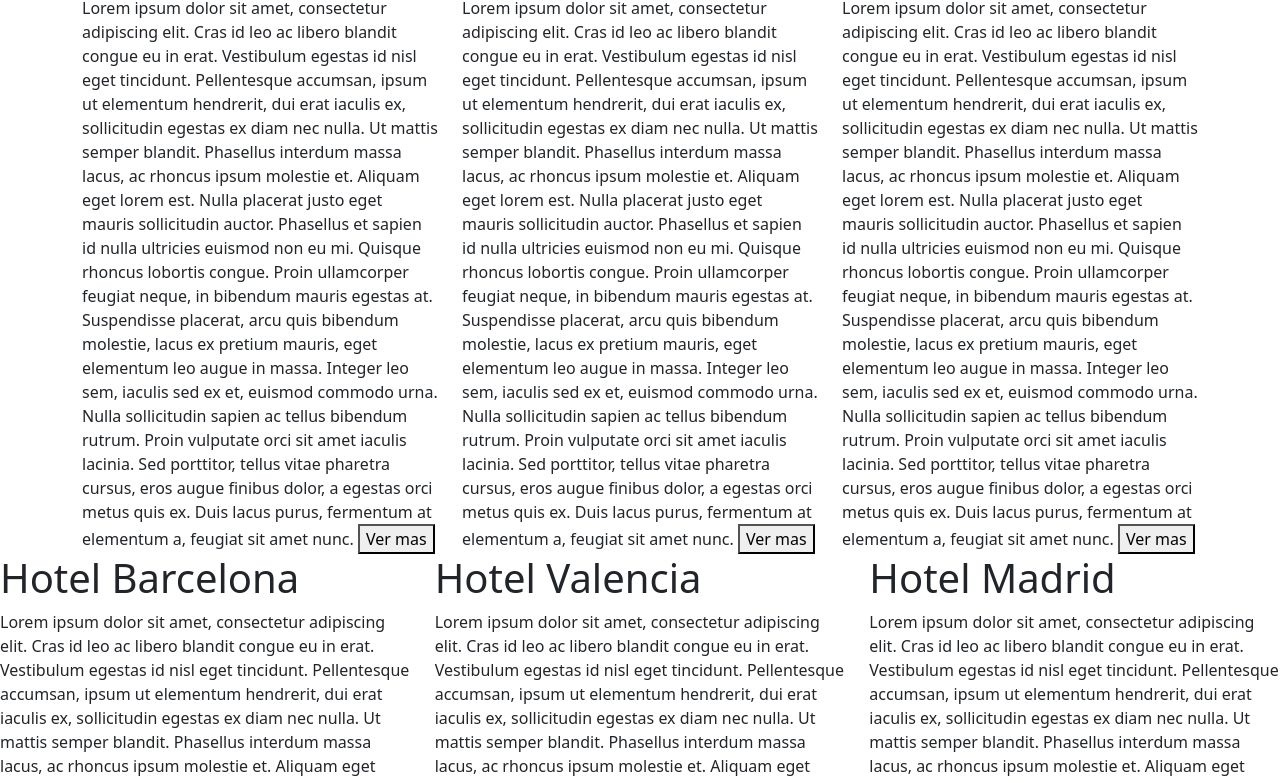
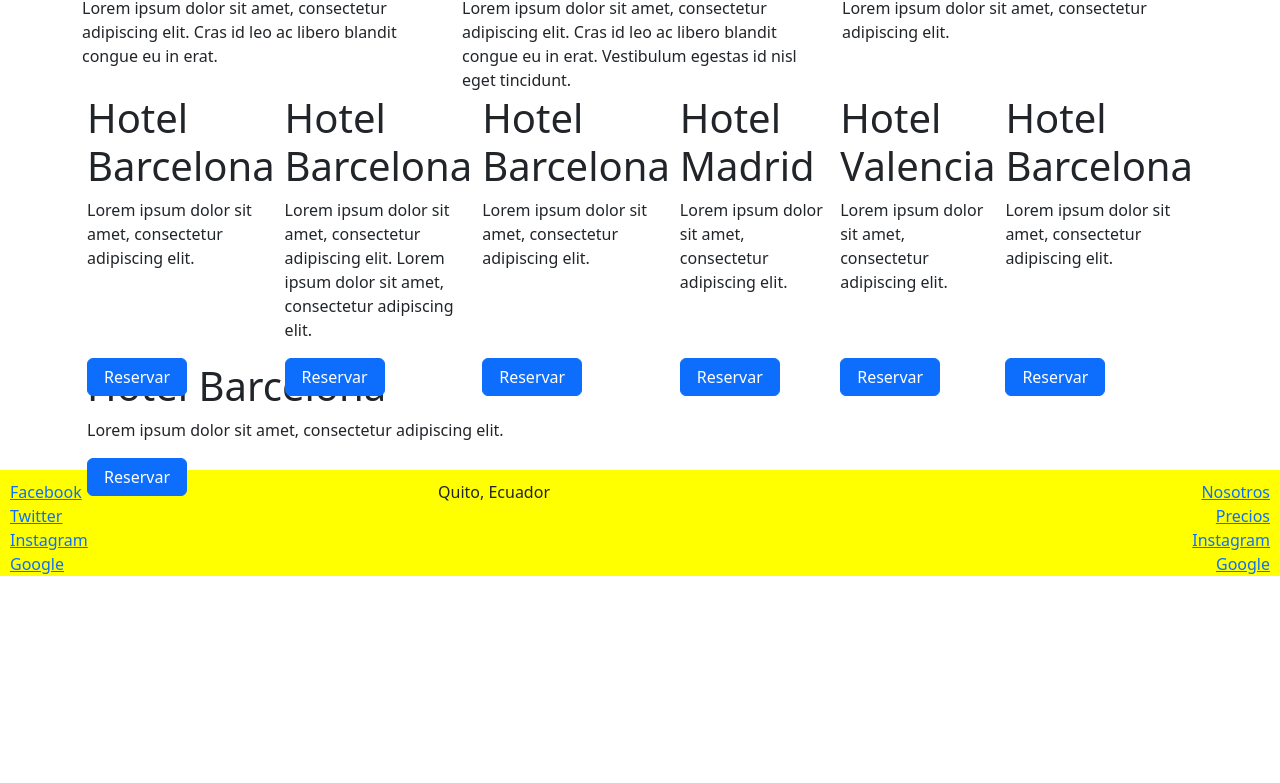
Before and after one commit to respincruz/Coursera-Fullstack-Austral, a website: page index.html in a window 1280 px wide. Shown: the part 650-1433 px from the top of the page. After the commit the page ends 1226 px from the top, so only its background shows below. Drawn offline with nearby package versions, Linux system fonts and the light colour scheme.

Commit message:
version final modulo 1

```diff
--- /dev/null
+++ b/css/main.css
@@ -0,0 +1,19 @@
+.jumbotron{
+    background-color: yellow;
+    color: black;
+}
+footer{
+    padding: 10px 10px 0px 10px;
+    background-color: yellow;
+    margin-bottom: 0px;
+    margin-top: 10px;
+}
+.card-hotel{
+    flex: 1 150px;
+    padding: 2px 5px;
+}
+.btn-reserva{
+    width: 100px;
+    position: absolute;
+
+}
--- a/index.html
+++ b/index.html
@@ -5,10 +5,11 @@
     <meta name="viewport" content="width=device-width, initial-scale=1">
     <title>Bootstrap demo</title>
     <link href="node_modules/bootstrap/dist/css/bootstrap.min.css" rel="stylesheet" integrity="sha384-T3c6CoIi6uLrA9TneNEoa7RxnatzjcDSCmG1MXxSR1GAsXEV/Dwwykc2MPK8M2HN" crossorigin="anonymous">
+    <link href="css/main.css" rel="stylesheet">
   </head>
   <body>
-    <div class="container my-5">
-      <div class="p-5 text-center bg-body-tertiary rounded-3">
+    <div class="container my-5 jumbotron">
+      <div class="p-5 text-center rounded-3">
         <svg class="bi mt-4 mb-3" style="color: var(--bs-indigo);" width="100" height="100"><use xlink:href="#bootstrap"></use></svg>
         <h1 class="text-body-emphasis">Hoteles</h1>
         <p class="col-lg-8 mx-auto fs-5 text-muted">
@@ -27,33 +28,107 @@
     </div>
     <div class="container">
       <div class="row">
-        <div class="col"><h1>Hotel Barcelona</h1>
-          Lorem ipsum dolor sit amet, consectetur adipiscing elit. Cras id leo ac libero blandit congue eu in erat. Vestibulum egestas id nisl eget tincidunt. Pellentesque accumsan, ipsum ut elementum hendrerit, dui erat iaculis ex, sollicitudin egestas ex diam nec nulla. Ut mattis semper blandit. Phasellus interdum massa lacus, ac rhoncus ipsum molestie et. Aliquam eget lorem est. Nulla placerat justo eget mauris sollicitudin auctor. Phasellus et sapien id nulla ultricies euismod non eu mi. Quisque rhoncus lobortis congue. Proin ullamcorper feugiat neque, in bibendum mauris egestas at. Suspendisse placerat, arcu quis bibendum molestie, lacus ex pretium mauris, eget elementum leo augue in massa. Integer leo sem, iaculis sed ex et, euismod commodo urna. Nulla sollicitudin sapien ac tellus bibendum rutrum. Proin vulputate orci sit amet iaculis lacinia. Sed porttitor, tellus vitae pharetra cursus, eros augue finibus dolor, a egestas orci metus quis ex. Duis lacus purus, fermentum at elementum a, feugiat sit amet nunc.
-          <button>Ver mas</button>
+        <div class="col"><h1>Como funciona</h1>
+          Lorem ipsum dolor sit amet, consectetur adipiscing elit. Cras id leo ac libero blandit congue eu in erat.
         </div>
-        <div class="col"><h1>Hotel Valencia</h1>
-          Lorem ipsum dolor sit amet, consectetur adipiscing elit. Cras id leo ac libero blandit congue eu in erat. Vestibulum egestas id nisl eget tincidunt. Pellentesque accumsan, ipsum ut elementum hendrerit, dui erat iaculis ex, sollicitudin egestas ex diam nec nulla. Ut mattis semper blandit. Phasellus interdum massa lacus, ac rhoncus ipsum molestie et. Aliquam eget lorem est. Nulla placerat justo eget mauris sollicitudin auctor. Phasellus et sapien id nulla ultricies euismod non eu mi. Quisque rhoncus lobortis congue. Proin ullamcorper feugiat neque, in bibendum mauris egestas at. Suspendisse placerat, arcu quis bibendum molestie, lacus ex pretium mauris, eget elementum leo augue in massa. Integer leo sem, iaculis sed ex et, euismod commodo urna. Nulla sollicitudin sapien ac tellus bibendum rutrum. Proin vulputate orci sit amet iaculis lacinia. Sed porttitor, tellus vitae pharetra cursus, eros augue finibus dolor, a egestas orci metus quis ex. Duis lacus purus, fermentum at elementum a, feugiat sit amet nunc.
-          <button>Ver mas</button>
+        <div class="col"><h1>Donde reservo</h1>
+          Lorem ipsum dolor sit amet, consectetur adipiscing elit. Cras id leo ac libero blandit congue eu in erat. Vestibulum egestas id nisl eget tincidunt.
         </div>
-        <div class="col"><h1>Hotel Madrid</h1>
-          Lorem ipsum dolor sit amet, consectetur adipiscing elit. Cras id leo ac libero blandit congue eu in erat. Vestibulum egestas id nisl eget tincidunt. Pellentesque accumsan, ipsum ut elementum hendrerit, dui erat iaculis ex, sollicitudin egestas ex diam nec nulla. Ut mattis semper blandit. Phasellus interdum massa lacus, ac rhoncus ipsum molestie et. Aliquam eget lorem est. Nulla placerat justo eget mauris sollicitudin auctor. Phasellus et sapien id nulla ultricies euismod non eu mi. Quisque rhoncus lobortis congue. Proin ullamcorper feugiat neque, in bibendum mauris egestas at. Suspendisse placerat, arcu quis bibendum molestie, lacus ex pretium mauris, eget elementum leo augue in massa. Integer leo sem, iaculis sed ex et, euismod commodo urna. Nulla sollicitudin sapien ac tellus bibendum rutrum. Proin vulputate orci sit amet iaculis lacinia. Sed porttitor, tellus vitae pharetra cursus, eros augue finibus dolor, a egestas orci metus quis ex. Duis lacus purus, fermentum at elementum a, feugiat sit amet nunc.
-          <button>Ver mas</button>
+        <div class="col"><h1>Como pago</h1>
+          Lorem ipsum dolor sit amet, consectetur adipiscing elit.
+        </div>
+      </div>
+
+      <div class="d-flex flex-wrap flex-row-reverse">
+        <div class=" card-hotel d-flex flex-column justify-content-between">
+          <div>
+          <h1>Hotel Barcelona</h1>
+          <p>Lorem ipsum dolor sit amet, consectetur adipiscing elit. </p>
+          </div>
+          <div>
+            <div>
+          <button class="btn btn-primary btn-reserva">Reservar</button>
+        </div>
+        </div>
+        </div>
+        <div class=" card-hotel d-flex flex-column justify-content-between">
+          <div>
+          <h1>Hotel Valencia</h1>
+          <p>Lorem ipsum dolor sit amet, consectetur adipiscing elit. </p>
+          </div>
+          <div>
+          <button class="btn btn-primary btn-reserva">Reservar</button>
+          </div>
+        </div>
+        <div class=" card-hotel d-flex flex-column justify-content-between">
+          <div>
+            <h1>Hotel Madrid</h1>
+          <p>Lorem ipsum dolor sit amet, consectetur adipiscing elit. </p>
+          </div>
+          <div>
+          <button class="btn btn-primary btn-reserva">Reservar</button>
+          </div>
+        </div>
+        <div class=" card-hotel d-flex flex-column justify-content-between">
+          <div>
+          <h1>Hotel Barcelona</h1>
+          <p>Lorem ipsum dolor sit amet, consectetur adipiscing elit. </p>
+        </div>
+        <div>
+          <button class="btn btn-primary btn-reserva">Reservar</button>
+        </div>
+        </div>
+        <div class=" card-hotel d-flex flex-column justify-content-between">
+          <div>
+          <h1>Hotel Barcelona</h1>
+          <p>Lorem ipsum dolor sit amet, consectetur adipiscing elit. Lorem ipsum dolor sit amet, consectetur adipiscing elit.</p>
+        </div>
+        <div>
+          <button class="btn btn-primary btn-reserva">Reservar</button>
+        </div>
+        </div>
+        <div class=" card-hotel d-flex flex-column justify-content-between">
+          <div>
+          <h1>Hotel Barcelona</h1>
+          <p>Lorem ipsum dolor sit amet, consectetur adipiscing elit. </p>
+          </div>
+          <div>
+          <button class="btn btn-primary btn-reserva">Reservar</button>
+        </div>
+        </div>
+        <div class=" card-hotel d-flex flex-column justify-content-between">
+          <div><h1>Hotel Barcelona</h1>
+          <p>Lorem ipsum dolor sit amet, consectetur adipiscing elit. </p>
+          </div>
+          <div>
+          <button class="btn btn-primary btn-reserva">Reservar</button>
+        </div>
         </div>
       </div>
     </div>
 
-      <div class="row">
-      <div class="col"><h1>Hotel Barcelona</h1>
-        Lorem ipsum dolor sit amet, consectetur adipiscing elit. Cras id leo ac libero blandit congue eu in erat. Vestibulum egestas id nisl eget tincidunt. Pellentesque accumsan, ipsum ut elementum hendrerit, dui erat iaculis ex, sollicitudin egestas ex diam nec nulla. Ut mattis semper blandit. Phasellus interdum massa lacus, ac rhoncus ipsum molestie et. Aliquam eget lorem est. Nulla placerat justo eget mauris sollicitudin auctor. Phasellus et sapien id nulla ultricies euismod non eu mi. Quisque rhoncus lobortis congue. Proin ullamcorper feugiat neque, in bibendum mauris egestas at. Suspendisse placerat, arcu quis bibendum molestie, lacus ex pretium mauris, eget elementum leo augue in massa. Integer leo sem, iaculis sed ex et, euismod commodo urna. Nulla sollicitudin sapien ac tellus bibendum rutrum. Proin vulputate orci sit amet iaculis lacinia. Sed porttitor, tellus vitae pharetra cursus, eros augue finibus dolor, a egestas orci metus quis ex. Duis lacus purus, fermentum at elementum a, feugiat sit amet nunc.
-      </div>
-      <div class="col"><h1>Hotel Valencia</h1>
-        Lorem ipsum dolor sit amet, consectetur adipiscing elit. Cras id leo ac libero blandit congue eu in erat. Vestibulum egestas id nisl eget tincidunt. Pellentesque accumsan, ipsum ut elementum hendrerit, dui erat iaculis ex, sollicitudin egestas ex diam nec nulla. Ut mattis semper blandit. Phasellus interdum massa lacus, ac rhoncus ipsum molestie et. Aliquam eget lorem est. Nulla placerat justo eget mauris sollicitudin auctor. Phasellus et sapien id nulla ultricies euismod non eu mi. Quisque rhoncus lobortis congue. Proin ullamcorper feugiat neque, in bibendum mauris egestas at. Suspendisse placerat, arcu quis bibendum molestie, lacus ex pretium mauris, eget elementum leo augue in massa. Integer leo sem, iaculis sed ex et, euismod commodo urna. Nulla sollicitudin sapien ac tellus bibendum rutrum. Proin vulputate orci sit amet iaculis lacinia. Sed porttitor, tellus vitae pharetra cursus, eros augue finibus dolor, a egestas orci metus quis ex. Duis lacus purus, fermentum at elementum a, feugiat sit amet nunc.
-      </div>
-      <div class="col"><h1>Hotel Madrid</h1>
-        Lorem ipsum dolor sit amet, consectetur adipiscing elit. Cras id leo ac libero blandit congue eu in erat. Vestibulum egestas id nisl eget tincidunt. Pellentesque accumsan, ipsum ut elementum hendrerit, dui erat iaculis ex, sollicitudin egestas ex diam nec nulla. Ut mattis semper blandit. Phasellus interdum massa lacus, ac rhoncus ipsum molestie et. Aliquam eget lorem est. Nulla placerat justo eget mauris sollicitudin auctor. Phasellus et sapien id nulla ultricies euismod non eu mi. Quisque rhoncus lobortis congue. Proin ullamcorper feugiat neque, in bibendum mauris egestas at. Suspendisse placerat, arcu quis bibendum molestie, lacus ex pretium mauris, eget elementum leo augue in massa. Integer leo sem, iaculis sed ex et, euismod commodo urna. Nulla sollicitudin sapien ac tellus bibendum rutrum. Proin vulputate orci sit amet iaculis lacinia. Sed porttitor, tellus vitae pharetra cursus, eros augue finibus dolor, a egestas orci metus quis ex. Duis lacus purus, fermentum at elementum a, feugiat sit amet nunc.
-      </div>
+
+  </div>
+  <footer>
+  <div class="row">
+
+    <div class="col-sm-4 d-flex flex-column">
+      <a href="https://www.facebook.com">Facebook</a>
+      <a href="https://www.facebook.com">Twitter</a>
+      <a href="https://www.facebook.com">Instagram</a>
+      <a href="https://www.facebook.com">Google</a>
+    </div>
+    <div class="col-sm-4">
+      <address>Quito, Ecuador</address>
+    </div>
+    <div class="col-sm-4 d-flex flex-column align-items-end">
+      <a href="https://www.facebook.com">Nosotros</a>
+      <a href="https://www.facebook.com">Precios</a>
+      <a href="https://www.facebook.com">Instagram</a>
+      <a href="https://www.facebook.com">Google</a>
     </div>
   </div>
+  </footer>
     <script src="node_modules/bootstrap/dist/js/bootstrap.bundle.min.js" integrity="sha384-C6RzsynM9kWDrMNeT87bh95OGNyZPhcTNXj1NW7RuBCsyN/o0jlpcV8Qyq46cDfL" crossorigin="anonymous"></script>
     <script src="node_modules/popper.js/dist/popper.min.js" integrity="sha384-I7E8VVD/ismYTF4hNIPjVp/Zjvgyol6VFvRkX/vR+Vc4jQkC+hVqc2pM8ODewa9r" crossorigin="anonymous"></script>
 <script src="node_modules/bootstrap/dist/js/bootstrap.min.js" integrity="sha384-BBtl+eGJRgqQAUMxJ7pMwbEyER4l1g+O15P+16Ep7Q9Q+zqX6gSbd85u4mG4QzX+" crossorigin="anonymous"></script>
```
